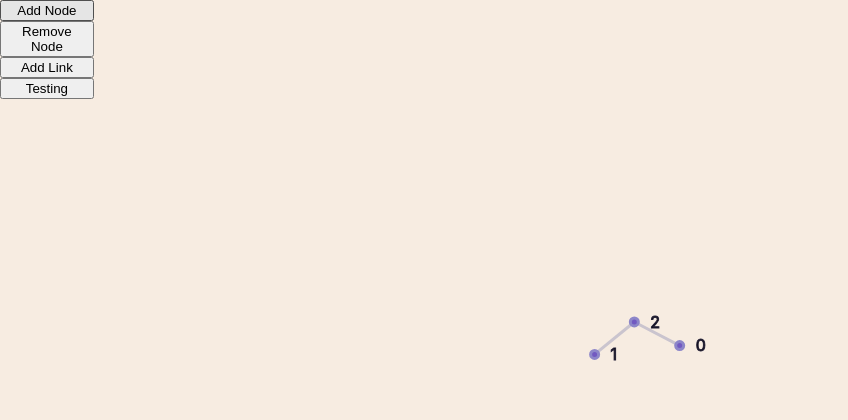
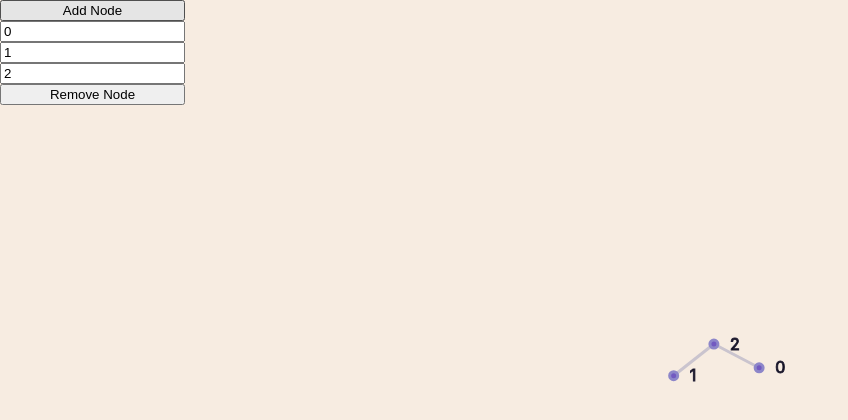
Before and after one commit to romangvk/graph-explorer, a React (Create React App) app: page / in a window 1280 px wide. Shown: the top 420 px of the page, without its empty margins (0-848 px from the left). Built offline with nearby package versions, Linux system fonts and the light colour scheme.

Commit message:
added editable node list

```diff
--- a/src/App.js
+++ b/src/App.js
@@ -1,5 +1,5 @@
 import './App.css';
-import React, { useState } from 'react';
+import React, { useRef, useState } from 'react';
 import GraphDisplay from './components/GraphDisplay';
 import FloatingPanel from './components/FloatingPanel';
 import * as G from './util/graph';
@@ -15,26 +15,23 @@ function App() {
             return G.addNode(old, value);
           });
         }}>Add Node</button>
+        {graph.nodes.map((node, i) => {
+          return (
+            <input key={i} type="text" value={node.v} onChange={(e) => {
+              setGraph((old) => {
+                let nodes = [...old.nodes];
+                nodes[i].v = e.target.value;
+                return { ...old, nodes: nodes };
+              });
+            }}></input>
+          );
+        })}
         <button onClick={() => {
-          setGraph((old) => {
-            return G.removeNode(old, 0);
-          });
+          setGraph((old) => G.removeNode(old, 0));
         }}>Remove Node</button>
-        <button onClick={() => {
-          setGraph((old) => {
-            return G.addLink(old, 0, 1);
-          });
-        }}>Add Link</button>
-        <button onClick={() => {
-          setGraph((old) => {
-            let nodes = [...old.nodes];
-            nodes[0].v++;
-            return { ...old, nodes: nodes };
-          });
-        }}>Testing</button>
       </FloatingPanel>
       <GraphDisplay nodes={graph.nodes} links={graph.links} />
-    </div>
+    </div >
   );
 }
 
```
